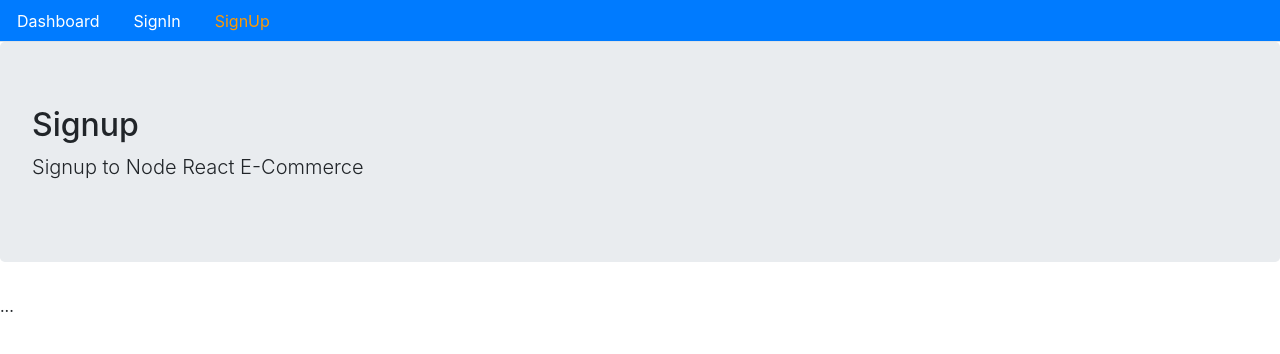
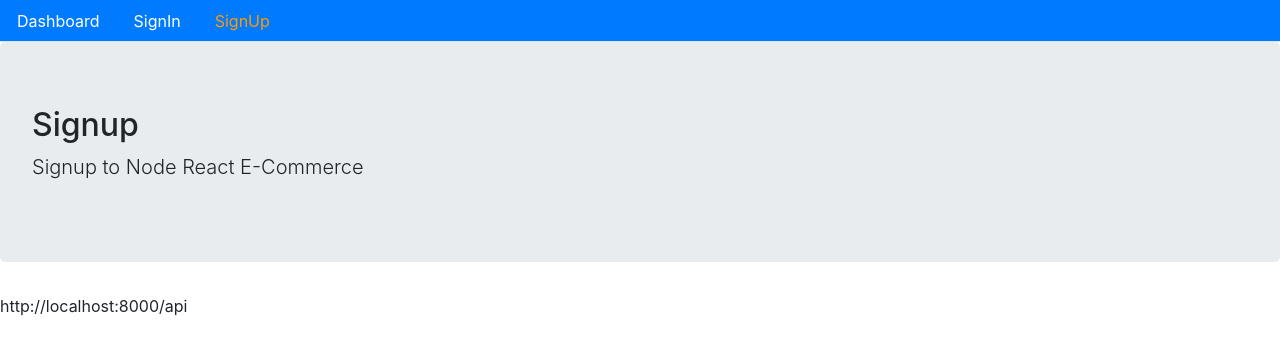
Before and after one commit to alanmaranto/ecommerce_CLIENT, a React (Create React App) app: page /signup in a window 1280 px wide. Shown: the top 354 px of the page. Built offline with nearby package versions, Linux system fonts and the light colour scheme.

Commit message:
environment variables

```diff
--- a/src/components/user/Signup.js
+++ b/src/components/user/Signup.js
@@ -1,10 +1,10 @@
 import React from "react";
 import Layout from "../../core/Layout/Layout";
-
+import { config } from '../../config/index';
 
 const SignUp = () => (
   <Layout title="Signup" description="Signup to Node React E-Commerce">
-    ...
+    {config.api}
   </Layout>
 );
 
--- /dev/null
+++ b/src/config/index.js
@@ -0,0 +1,5 @@
+const config = {
+    api: process.env.REACT_APP_API_URL
+}
+
+module.exports = { config }
```
Also changed, not shown: 1 other file (tests, documents, lock files or other folders).
